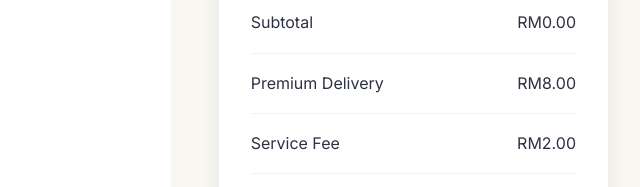
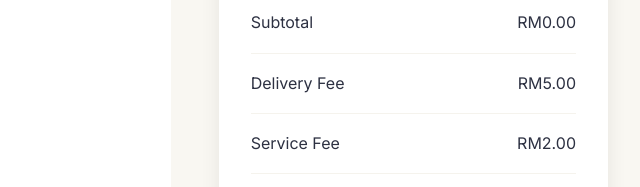
Before and after one commit to Soulbuilder-lab/Nutribites, a website: page public/cart.html in a window 1280 px wide. Shown: the part 405-592 px from the top of the page, 640-1280 px from the left. Drawn offline with nearby package versions, Linux system fonts and the light colour scheme.

Commit message:
Update cart.html

```diff
--- a/public/cart.html
+++ b/public/cart.html
@@ -46,8 +46,8 @@
             <span id="subtotal">RM0.00</span>
           </div>
           <div class="summary-row">
-            <span>Premium Delivery</span>
-            <span>RM8.00</span>
+            <span>Delivery Fee</span>
+            <span>RM5.00</span>
           </div>
           <div class="summary-row">
             <span>Service Fee</span>
```
